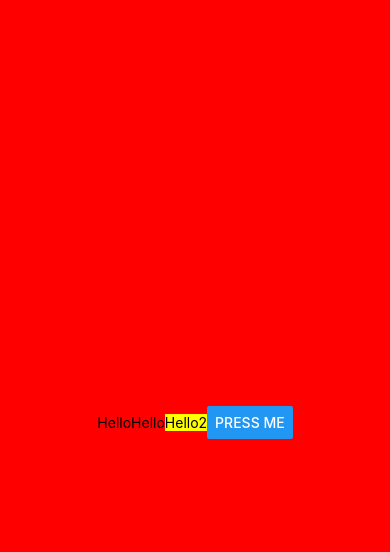
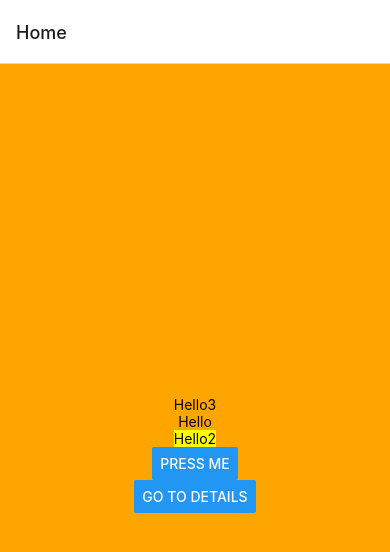
Before and after one commit to rafibasha/Kharcha, a React Native app: screen / in a window 390 px wide. Shown: the top 552 px of the page. Built offline with nearby package versions, Linux system fonts and the light colour scheme.

Commit message:
Firebase android analytice,navigation

```diff
--- a/App.js
+++ b/App.js
@@ -15,19 +15,26 @@ import {
   Text,
   useColorScheme,
   View,
-  Button
+  Button,
 } from 'react-native';
 import analytics from '@react-native-firebase/analytics';
 
-
-
-function App() {
-
+import {NavigationContainer} from '@react-navigation/native';
+import { createNativeStackNavigator } from '@react-navigation/native-stack';
+const Stack = createNativeStackNavigator();
+function HomeScreen({ navigation }) {
   return (
-    <View style={{backgroundColor:'red',flex:1,flexDirection:'row',justifyContent:'center',alignItems:'center'}}>
+    <View
+        style={{
+          backgroundColor: 'orange',
+          flex: 1,
+          flexDirection: 'column',
+          justifyContent: 'center',
+          alignItems: 'center',
+        }}>
+        <Text>Hello3</Text>
         <Text>Hello</Text>
-      <Text>Hello</Text>
-      <Text style={{backgroundColor:'yellow'}}>Hello2</Text>
+        <Text style={{backgroundColor: 'yellow'}}>Hello2</Text>
         <Button
           title="Press me"
           // Logs in the firebase analytics console as "select_content" event
@@ -38,8 +45,30 @@ function App() {
               item_id: 'abcd',
             })
           }
+
+        />
+        <Button
+        title="Go to Details"
+        onPress={() => navigation.navigate('Details')}
       />
       </View>
+  );
+}
+function DetailsScreen() {
+  return (
+    <View style={{ flex: 1, alignItems: 'center', justifyContent: 'center' }}>
+      <Text>Details Screen</Text>
+    </View>
+  );
+}
+function App() {
+  return (
+    <NavigationContainer>
+     <Stack.Navigator>
+        <Stack.Screen name="Home" component={HomeScreen} />
+        <Stack.Screen name="Details" component={DetailsScreen} />
+      </Stack.Navigator>
+    </NavigationContainer>
   );
 }
 
--- a/package.json
+++ b/package.json
@@ -12,12 +12,16 @@
   "dependencies": {
     "@react-native-firebase/analytics": "^18.6.1",
     "@react-native-firebase/app": "^18.6.1",
+    "@react-navigation/native": "^6.1.9",
+    "@react-navigation/native-stack": "^6.9.17",
     "appcenter": "5.0.0",
     "appcenter-analytics": "5.0.0",
     "appcenter-crashes": "5.0.0",
     "react": "18.2.0",
     "react-native": "0.72.6",
-    "react-native-code-push": "^8.1.0"
+    "react-native-code-push": "^8.1.0",
+    "react-native-safe-area-context": "^4.7.4",
+    "react-native-screens": "^3.27.0"
   },
   "devDependencies": {
     "@babel/core": "^7.20.0",
```
Also changed, not shown: information.txt, 5 other files (tests, documents, lock files or other folders). Lines whose indentation alone changed are shown as unchanged.
